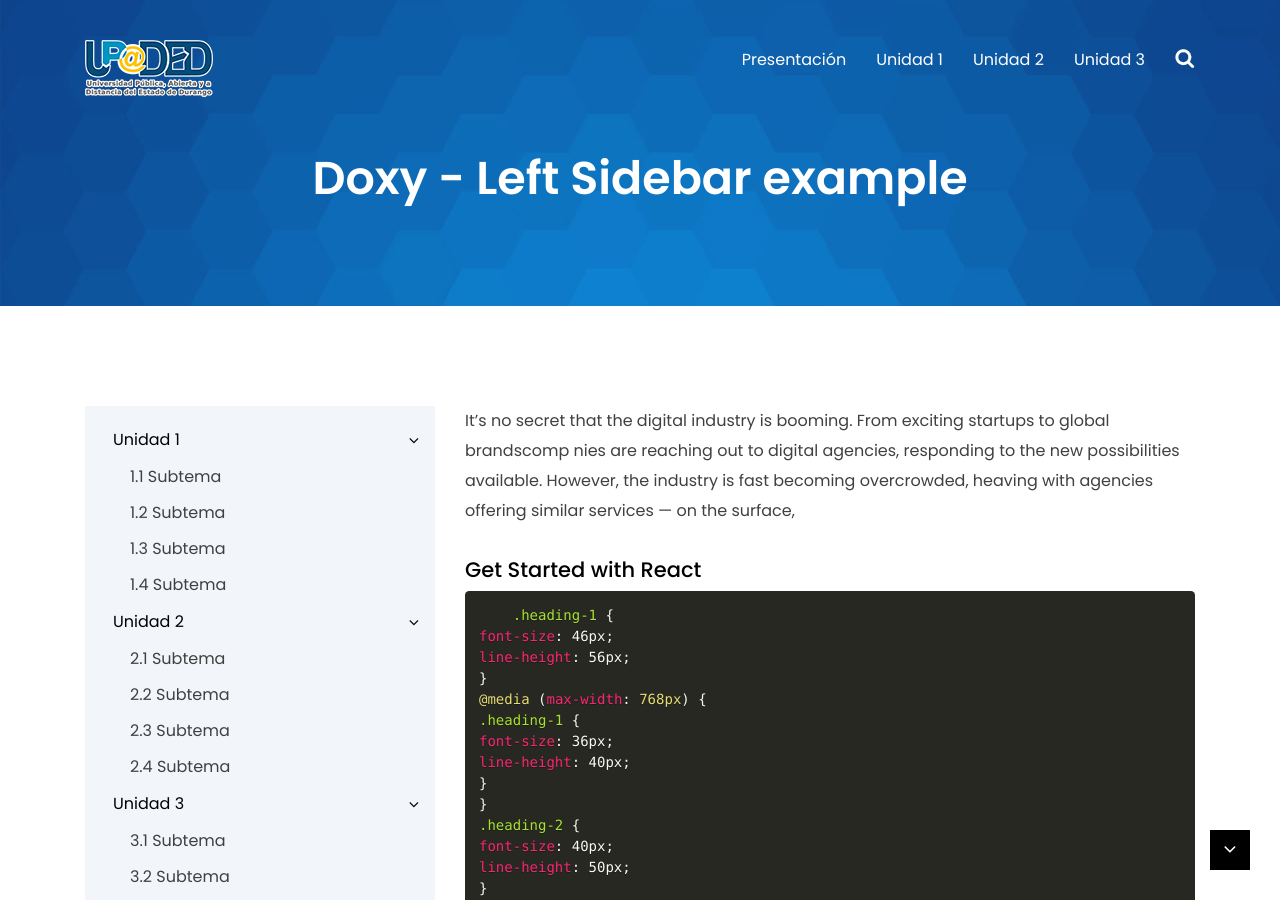
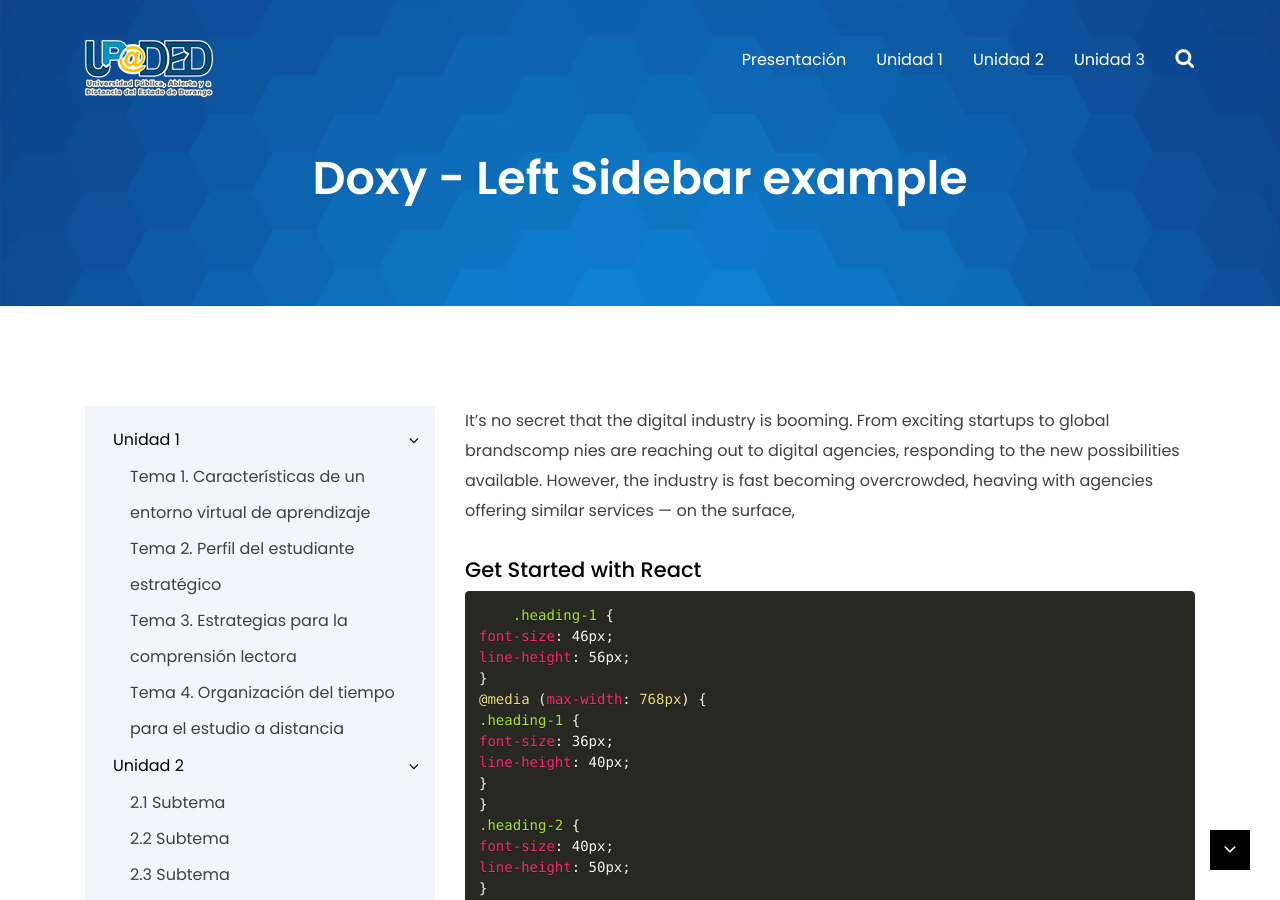
Before and after one commit to trazzos/upaded, a Jekyll site: the page built from _docs/reactjs-components.md, in a window 1280 px wide and 900 px high. Built offline with Jekyll 4.4.1, drawn with Linux system fonts in a browser that asks for light colours.

Commit message:
añadir nombres de temas

```diff
--- a/_includes/doc_sidebar.html
+++ b/_includes/doc_sidebar.html
@@ -7,10 +7,10 @@
 		</div>
 		<div id="Unidad1" class="collapse show" data-parent="#sidebar-menu">
 			<ul class="sub-menu list-inline">
-				<li><a href="{{site.baseurl}}/docs/up_unidad11">1.1 Subtema</a></li>
-				<li><a href="{{site.baseurl}}/docs/up_unidad12">1.2 Subtema</a></li>
-				<li><a href="{{site.baseurl}}/docs/up_unidad13">1.3 Subtema</a></li>
-				<li><a href="{{site.baseurl}}/docs/up_unidad14">1.4 Subtema</a></li>
+				<li><a href="{{site.baseurl}}/docs/up_unidad11">Tema 1. Características de un entorno virtual de aprendizaje</a></li>
+				<li><a href="{{site.baseurl}}/docs/up_unidad12">Tema 2. Perfil del estudiante estratégico </a></li>
+				<li><a href="{{site.baseurl}}/docs/up_unidad13">Tema 3. Estrategias para la comprensión lectora </a></li>
+				<li><a href="{{site.baseurl}}/docs/up_unidad14">Tema 4. Organización del tiempo para el estudio a distancia</a></li>
 			</ul>
 		</div>
 		<div class="menu-heading">
```
